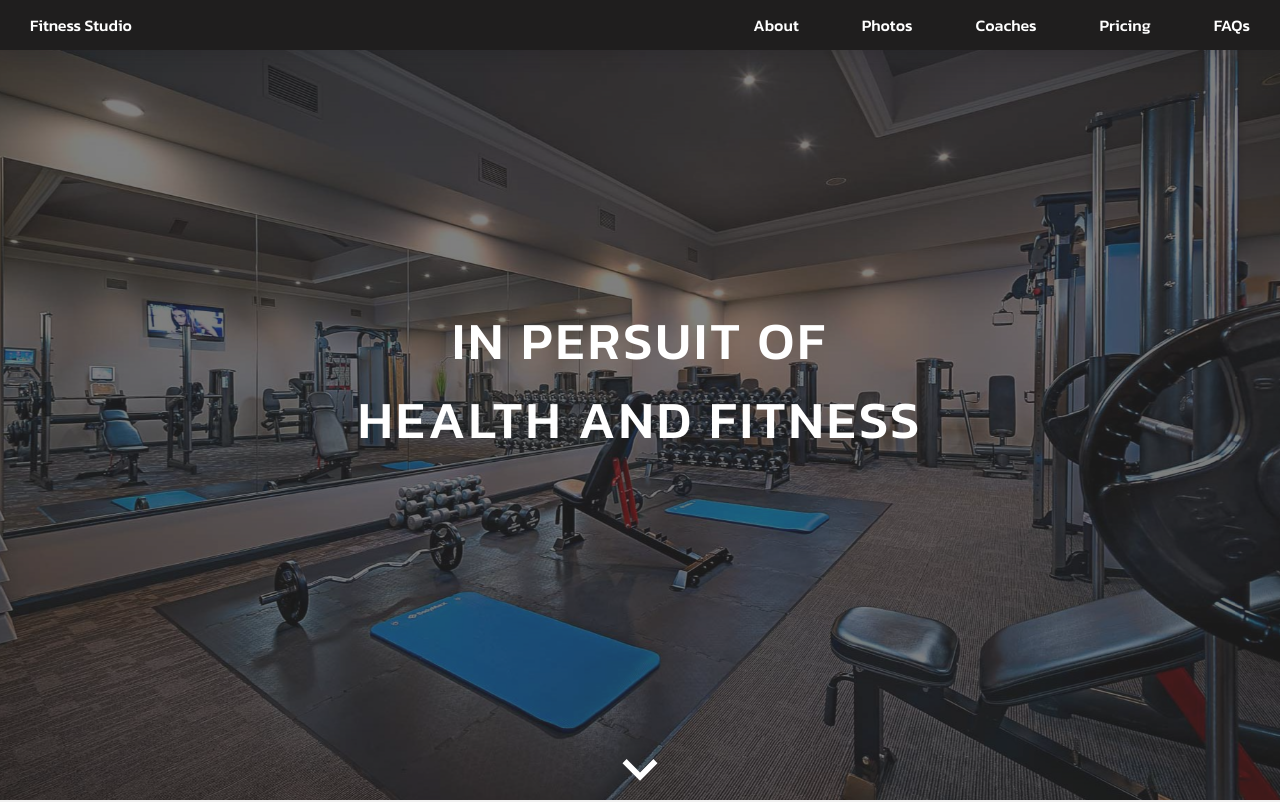
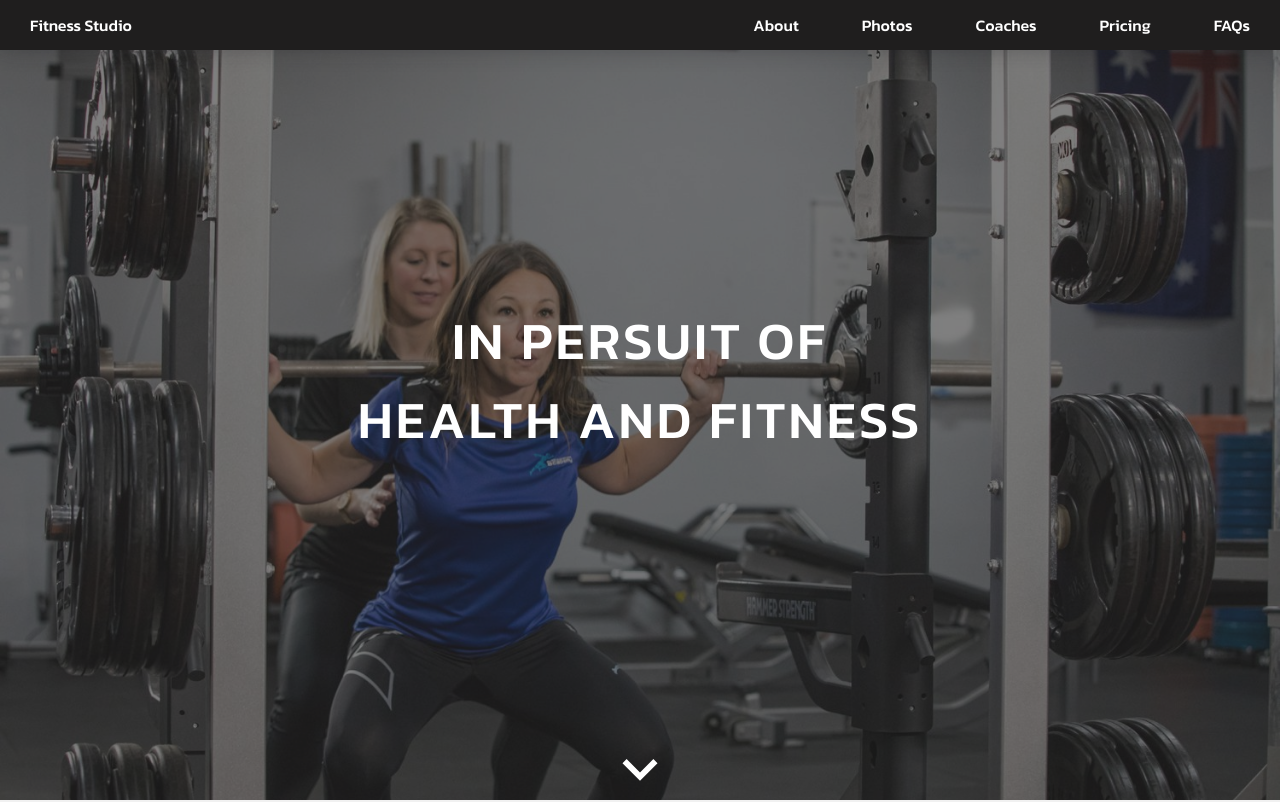
Before and after one commit to Rafael-Lopez-Bobadilla/Fitness-studio, a React (Create React App) app: page / in a window 1280 px wide. Shown: the top 802 px of the page. Built offline with nearby package versions, Linux system fonts and the light colour scheme.

Commit message:
hero images animation now implemented with setTimeout on useEffect

```diff
--- a/src/components/Hero/HeroImgs.css
+++ b/src/components/Hero/HeroImgs.css
@@ -2,48 +2,9 @@
   position: absolute;
   width: 100%;
   height: 100%;
-  animation-duration: 15s;
-  animation-iteration-count: infinite;
+  transition: opacity 1s ease-in-out;
 }
 
-.heroImgs.img1{
-  animation-name: img1Opacity;
+.heroImgs.img1, .heroImgs.img2{
+  opacity: 0;
 }
-
-.heroImgs.img2{
-  animation-name: img2Opacity;
-}
-
-.heroImgs.img3{
-  animation-name: img3Opacity;
-}
-
-@keyframes img1Opacity {
-  0%   { opacity: 1; }
-  25%  { opacity: 1; }
-  35%  { opacity: 0; }
-  60%  { opacity: 0; }
-  70%  { opacity: 0; }
-  90%  { opacity: 0; }
-  100%  { opacity: 1; }
-}
-
-@keyframes img2Opacity {
-  0%   { opacity: 0; }
-  25%  { opacity: 0; }
-  35%  { opacity: 1; }
-  60%  { opacity: 1; }
-  70%  { opacity: 0; }
-  90%  { opacity: 0; }
-  100%  { opacity: 0; }
-}
-
-@keyframes img3Opacity {
-  0%   { opacity: 0; }
-  25%  { opacity: 0; }
-  35%  { opacity: 0; }
-  60%  { opacity: 0; }
-  70%  { opacity: 1; }
-  90%  { opacity: 1; }
-  100%  { opacity: 0; }
-}
--- a/src/components/Hero/HeroImgs.js
+++ b/src/components/Hero/HeroImgs.js
@@ -1,3 +1,4 @@
+import { useState, useEffect } from 'react'
 import './HeroImgs.css'
 import img1 from '../../images/img1.jpg'
 import img2 from '../../images/img2.jpg'
@@ -6,12 +7,33 @@ import img3 from '../../images/img3.jpg'
 const images = [img1, img2, img3]
 
 export default function HeroImgs() {
+
+  const [imgs, setImgs] = useState(() => [])
+  useEffect(() => {
+    const imgsArray = Array.from(document.getElementsByClassName(`heroImgs`))
+    setImgs(() => imgsArray)
+  }, [])
+
+  useEffect(() => {
+    setTimeout(() => {
+      imgs.forEach((img, index) => {
+        if (index === 2) { img.style.opacity = '1' } else {
+          img.style.opacity = '0'
+        }
+      })
+      let newImagesArray = imgs
+      newImagesArray.unshift(newImagesArray[newImagesArray.length - 1])
+      newImagesArray.pop()
+      setImgs(() => newImagesArray)
+    }, 5000)
+  }, [imgs])
+
   return (
     <>
       {images.map((img, index) => {
         return <div
           key={`${index}`}
-          className={`heroImgs img${index + 1}`}
+          className={`heroImgs img${index}`}
           style={{
             background: `url(${img}) center/cover no-repeat`
           }}></div>
```
